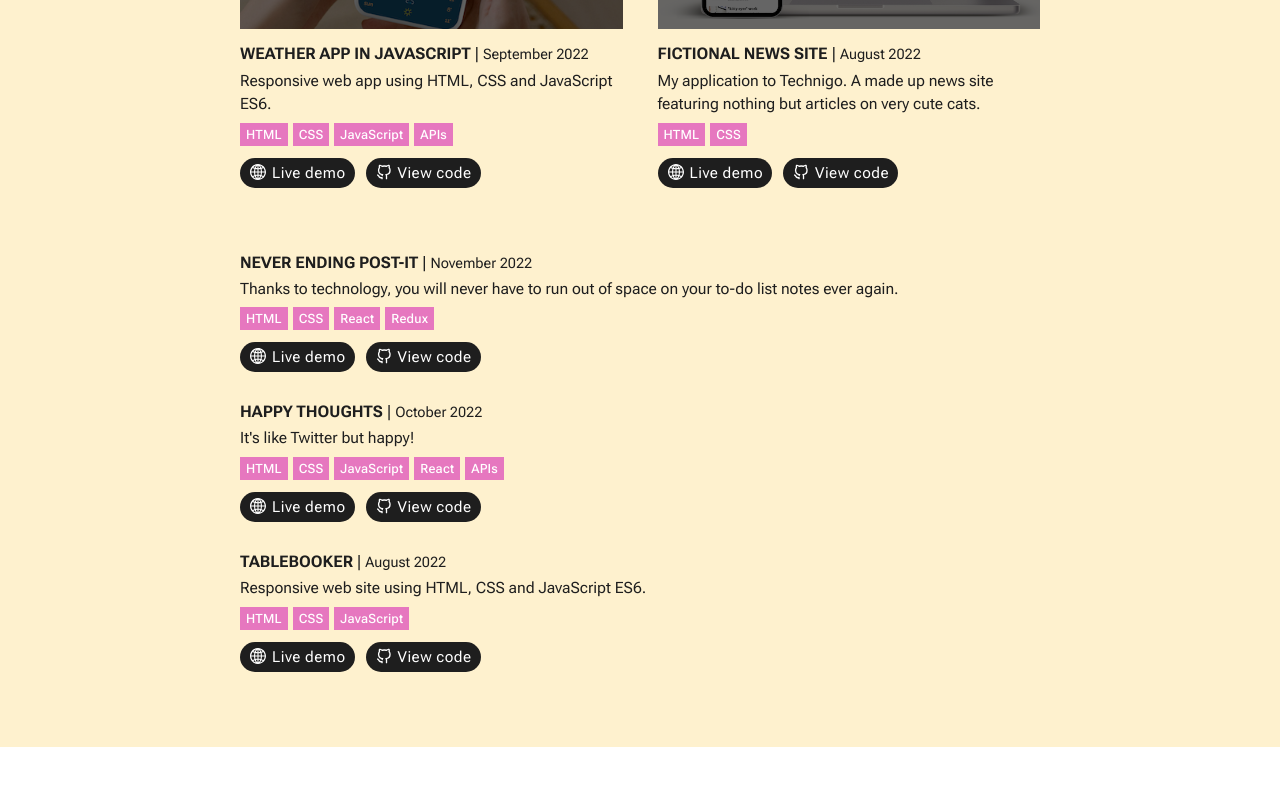
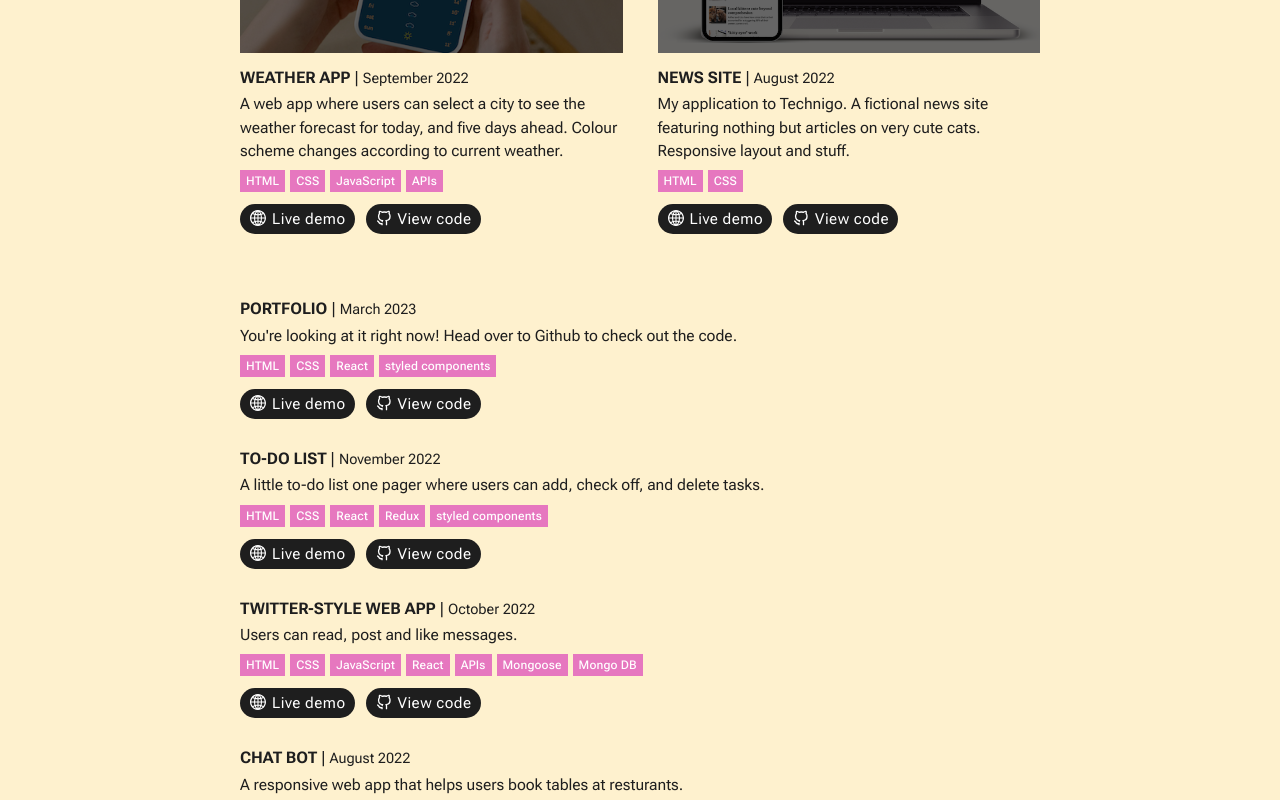
Before and after one commit to Technigo/project-react-portfolio, a React (Create React App) app: page / in a window 1280 px wide. Shown: the part 1680-2480 px from the top of the page. Built offline with nearby package versions, Linux system fonts and the light colour scheme.

Commit message:
Update project descriptions

```diff
--- a/src/components/Project.js
+++ b/src/components/Project.js
@@ -29,7 +29,7 @@ const ProjectHeader = styled.header`
     opacity: 0;
   }
   &:hover ${ProjectImage} {
-    transform: scale(1.05);
+    transform: scale(1.07);
   }
 `
 
@@ -64,17 +64,17 @@ const ProjectDescription = styled.p`
   padding-top: 6px;
   padding-bottom: 9px;
   line-height: 1.5;
-  font-size:0.975rem;
+  font-size: 0.975rem;
 `
 
 const ProjectTag = styled.span`
   font-family: "Roboto Flex", sans-serif;
   color: var(--white);
   font-weight: 500;
-  letter-spacing: 0.2px;
+  letter-spacing: 0.15px;
   background-color: var(--accent);
   text-decoration: none;
-  font-size: 0.8rem;
+  font-size: 0.75rem;
   line-height: 0.8rem;
   padding: 4px 6px;
   margin: 5px 5px 0 0;
--- a/src/projects.json
+++ b/src/projects.json
@@ -2,7 +2,7 @@
     {
         "name": "PokeYay",
         "title": "Trade finder for PokémonGO",
-        "description": "My final project for the 6 month front end course at Technigo. ",
+        "description": "My final project for the 6 month front end course at Technigo. Users can sign up and post listings for Pokemons they want to trade.",
         "tags": [
             "JavaScript",
             "APIs",
@@ -17,59 +17,27 @@
         "featured": true
     },
     {
-        "name": "Never Ending Post-It",
-        "title": "A to-do app",
-        "description": "Thanks to technology, you will never have to run out of space on your to-do list notes ever again.",
-        "tags": [
-            "HTML",
-            "CSS",
-            "React",
-            "Redux"
-        ],
-        "date": "November 2022",
-        "image": "http://placekitten.com/g/200/400",
-        "liveurl": "https://neverendingpostit.netlify.app",
-        "githuburl": "https://github.com/a-well/project-todos",
-        "featured": false
-    },
-    {
         "name": "The Maze",
         "title": "Browser game",
-        "description": "Images were rendered using AI.",
+        "description": "A game built to practice using APIs. Images rendered using AI.",
         "tags": [
-            "HTML",
             "CSS",
             "JavaScript",
             "React",
-            "APIs"
+            "Redux",
+            "APIs",
+            "styled components"
         ],
         "date": "November 2022",
-        "image": "/assets/images/projects/themaze2.png",
+        "image": "/assets/images/projects/themaze4.png",
         "liveurl": "https://play-the-maze.netlify.app",
         "githuburl": "https://github.com/a-well/project-labyrinth",
         "featured": true
     },
     {
-        "name": "Happy Thoughts",
-        "title": "Yay happy thoughts!",
-        "description": "It's like Twitter but happy!",
-        "tags": [
-            "HTML",
-            "CSS",
-            "JavaScript",
-            "React",
-            "APIs"
-        ],
-        "date": "October 2022",
-        "image": "http://placekitten.com/g/200/300",
-        "liveurl": "https://happythoughtsproject.netlify.app",
-        "githuburl": "https://github.com/a-well/project-happy-thoughts",
-        "featured": false
-    },
-    {
         "name": "Cloud Weather",
-        "title": "Weather app in JavaScript",
-        "description": "Responsive web app using HTML, CSS and JavaScript ES6.",
+        "title": "Weather app",
+        "description": "A web app where users can select a city to see the weather forecast for today, and five days ahead. Colour scheme changes according to current weather.",
         "tags": [
             "HTML",
             "CSS",
@@ -83,9 +51,75 @@
         "featured": true
     },
     {
-        "name": "Tablebooker",
-        "title": "Friendly chat bot",
-        "description": "Responsive web site using HTML, CSS and JavaScript ES6.",
+        "name": "Catnews",
+        "title": "News site",
+        "description": "My application to Technigo. A fictional news site featuring nothing but articles on very cute cats. Responsive layout and stuff.",
+        "tags": [
+            "HTML",
+            "CSS"
+        ],
+        "date": "August 2022",
+        "image": "/assets/images/projects/catnews1.png",
+        "liveurl": "https://catnews.netlify.app",
+        "githuburl": "https://github.com/a-well/project-news-site",
+        "featured": true
+    },
+    {
+        "name": "Portfolio",
+        "title": "amandas.dev",
+        "description": "You're looking at it right now! Head over to Github to check out the code.",
+        "tags": [
+            "HTML",
+            "CSS",
+            "React",
+            "styled components"
+        ],
+        "date": "March 2023",
+        "image": "null",
+        "liveurl": "https://amandas.dev",
+        "githuburl": "https://github.com/a-well/project-react-portfolio",
+        "featured": false
+    },
+    {
+        "name": "To-do List",
+        "title": "Never Ending Post-It",
+        "description": "A little to-do list one pager where users can add, check off, and delete tasks.",
+        "tags": [
+            "HTML",
+            "CSS",
+            "React",
+            "Redux",
+            "styled components"
+        ],
+        "date": "November 2022",
+        "image": "http://placekitten.com/g/200/400",
+        "liveurl": "https://neverendingpostit.netlify.app",
+        "githuburl": "https://github.com/a-well/project-todos",
+        "featured": false
+    },
+    {
+        "name": "Twitter-style web app",
+        "title": "Happy Thoughts",
+        "description": "Users can read, post and like messages.",
+        "tags": [
+            "HTML",
+            "CSS",
+            "JavaScript",
+            "React",
+            "APIs",
+            "Mongoose",
+            "Mongo DB"
+        ],
+        "date": "October 2022",
+        "image": "http://placekitten.com/g/200/300",
+        "liveurl": "https://happythoughtsproject.netlify.app",
+        "githuburl": "https://github.com/a-well/project-happy-thoughts",
+        "featured": false
+    },
+    {
+        "name": "Chat bot",
+        "title": "Tablebooker",
+        "description": "A responsive web app that helps users book tables at resturants.",
         "tags": [
             "HTML",
             "CSS",
@@ -96,19 +130,5 @@
         "liveurl": "https://tablebooker.netlify.app",
         "githuburl": "https://github.com/a-well/project-chatbot",
         "featured": false
-    },
-    {
-        "name": "Catnews",
-        "title": "Fictional news site",
-        "description": "My application to Technigo. A made up news site featuring nothing but articles on very cute cats.",
-        "tags": [
-            "HTML",
-            "CSS"
-        ],
-        "date": "August 2022",
-        "image": "/assets/images/projects/catnews1.png",
-        "liveurl": "https://catnews.netlify.app",
-        "githuburl": "https://github.com/a-well/project-news-site",
-        "featured": true
     }
 ]
```
Also changed, not shown: public/assets/images/projects/themaze4.png (added).
